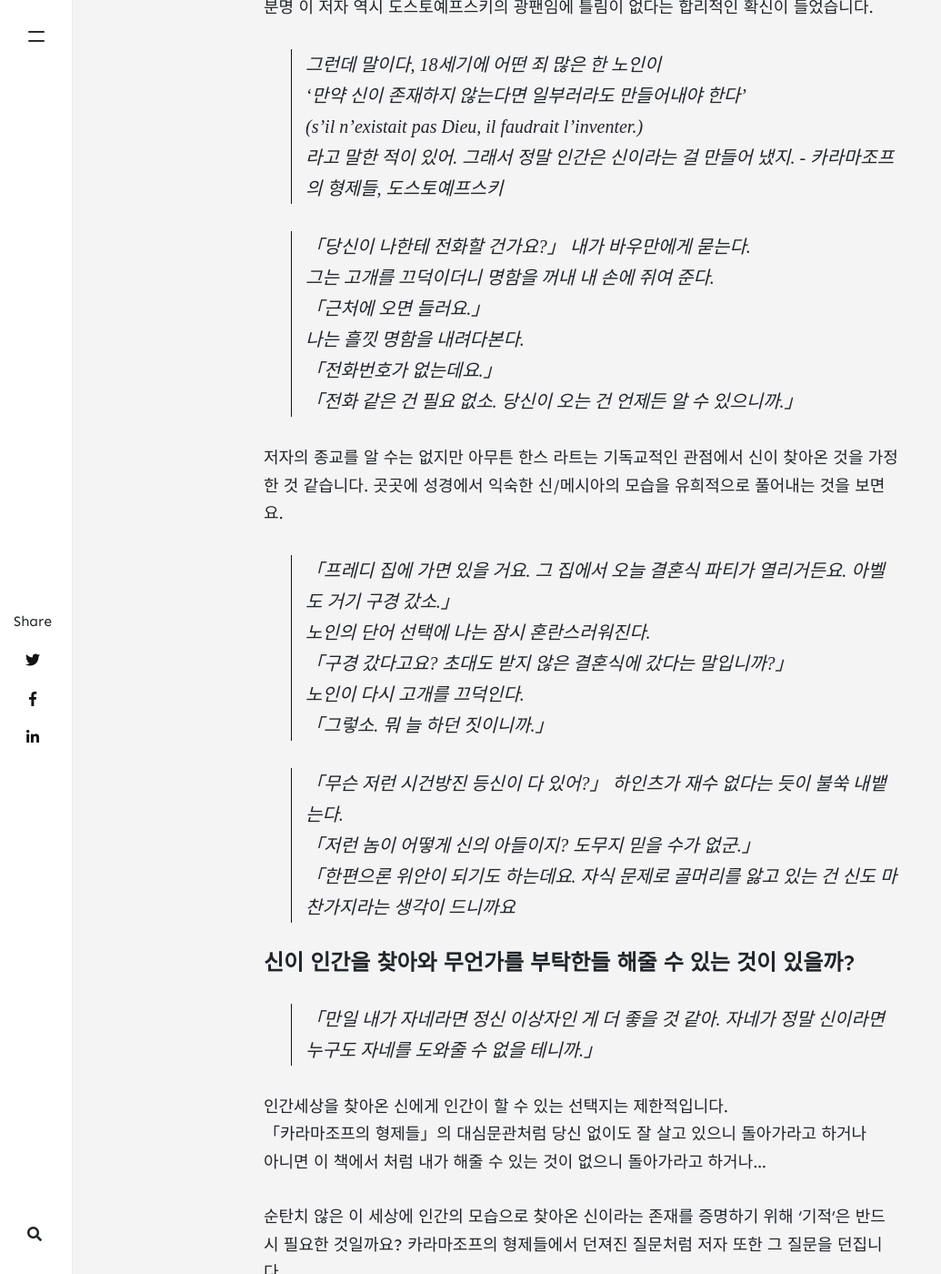
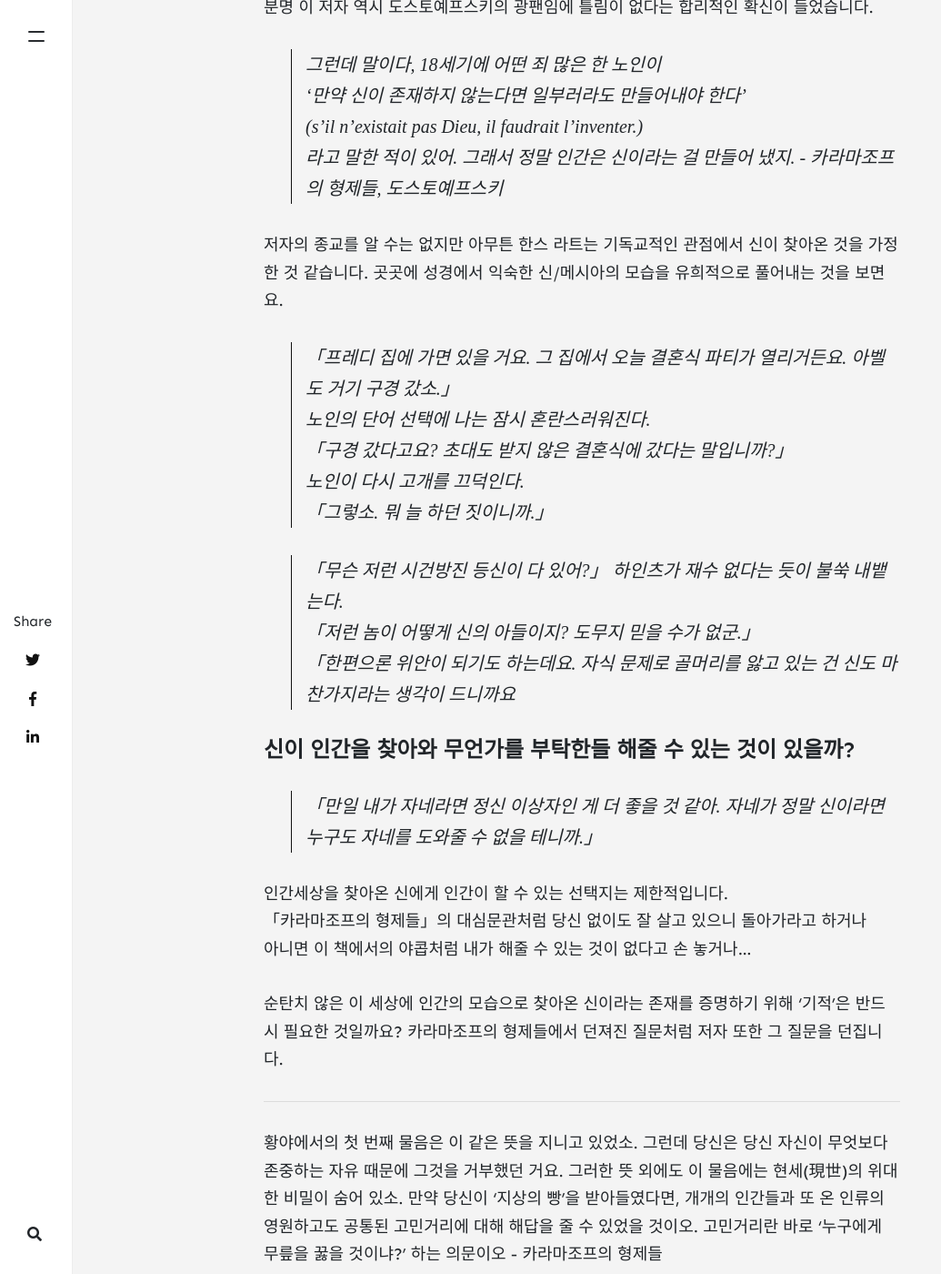
Before and after one commit to daduki/daduki.github.io, a Jekyll site: the page built from _posts/2020-06-08-book-review-und-gott-pt1.md, in a window 1280 px wide and 1400 px high, scrolled down 1627 px. Shown: the whole window at 91% size, without its empty margins (0-1035 px from the left). Built offline with Jekyll 4.4.1, drawn with Linux system fonts in a browser that asks for light colours; nearby versions of some CDN libraries; comment, search, counter and statistics services are not loaded.

Commit message:
Update 2020-06-08-book-review-und-gott-pt1.md

```diff
--- a/_posts/2020-06-08-book-review-und-gott-pt1.md
+++ b/_posts/2020-06-08-book-review-und-gott-pt1.md
@@ -30,13 +30,6 @@ image: assets/images/br004.jfif
 라고 말한 적이 있어. 그래서 정말 인간은 신이라는 걸 만들어 냈지. - 카라마조프의 형제들, 도스토예프스키
 
 
-> 「당신이 나한테 전화할 건가요?」 내가 바우만에게 묻는다.
-그는 고개를 끄덕이더니 명함을 꺼내 내 손에 쥐여 준다.
-「근처에 오면 들러요.」
-나는 흘낏 명함을 내려다본다.
-「전화번호가 없는데요.」
-「전화 같은 건 필요 없소. 당신이 오는 건 언제든 알 수 있으니까.」
-
 저자의 종교를 알 수는 없지만 아무튼 한스 라트는 기독교적인 관점에서 신이 찾아온 것을 가정한 것 같습니다. 곳곳에 성경에서 익숙한 신/메시아의 모습을 유희적으로 풀어내는 것을 보면요.
 
 > 「프레디 집에 가면 있을 거요. 그 집에서 오늘 결혼식 파티가 열리거든요. 아벨도 거기 구경 갔소.」
@@ -56,13 +49,17 @@ image: assets/images/br004.jfif
 
 인간세상을 찾아온 신에게 인간이 할 수 있는 선택지는 제한적입니다.
 「카라마조프의 형제들」의 대심문관처럼 당신 없이도 잘 살고 있으니 돌아가라고 하거나
-아니면 이 책에서 처럼 내가 해줄 수 있는 것이 없으니 돌아가라고 하거나...
+아니면 이 책에서의 야콥처럼 내가 해줄 수 있는 것이 없다고 손 놓거나...
 
 순탄치 않은 이 세상에 인간의 모습으로 찾아온 신이라는 존재를 증명하기 위해 '기적'은 반드시 필요한 것일까요? 카라마조프의 형제들에서 던져진 질문처럼 저자 또한 그 질문을 던집니다.
 
-> 황야에서의 첫 번째 물음은 이 같은 뜻을 지니고 있었소. 그런데 당신은 당신 자신이 무엇보다 존중하는 자유 때문에 그것을 거부했던 거요. 그러한 뜻 외에도 이 물음에는 현세(現世)의 위대한 비밀이 숨어 있소. 만약 당신이 ‘지상의 빵’을 받아들였다면, 개개의 인간들과 또 온 인류의 영원하고도 공통된 고민거리에 대해 해답을 줄 수 있었을 것이오. 고민거리란 바로 ‘누구에게 무릎을 꿇을 것이냐?’ 하는 의문이오 - 카라마조프의 형제들
+---
 
-> 「예를 들어, 자네는 마음만 먹으면 세상의 모든 카지노 돈을 딸 수 있다고 해놓고 왜 그러지 않았지? 그 돈이면 정말 좋은 일들을 많이 할 수 있잖아! 그랬다면 자네의 삐딱한 아들조차 그게 알량한 서커스 마술 따위로는 할 수 없는 일이라는 걸 인정하지 않았을까?」
+황야에서의 첫 번째 물음은 이 같은 뜻을 지니고 있었소. 그런데 당신은 당신 자신이 무엇보다 존중하는 자유 때문에 그것을 거부했던 거요. 그러한 뜻 외에도 이 물음에는 현세(現世)의 위대한 비밀이 숨어 있소. 만약 당신이 ‘지상의 빵’을 받아들였다면, 개개의 인간들과 또 온 인류의 영원하고도 공통된 고민거리에 대해 해답을 줄 수 있었을 것이오. 고민거리란 바로 ‘누구에게 무릎을 꿇을 것이냐?’ 하는 의문이오 - 카라마조프의 형제들
+
+---
+
+「예를 들어, 자네는 마음만 먹으면 세상의 모든 카지노 돈을 딸 수 있다고 해놓고 왜 그러지 않았지? 그 돈이면 정말 좋은 일들을 많이 할 수 있잖아! 그랬다면 자네의 삐딱한 아들조차 그게 알량한 서커스 마술 따위로는 할 수 없는 일이라는 걸 인정하지 않았을까?」
 「어제 난 상당한 액수를 수도원에 잃어 주고 왔어.」
 「그것도 카지노에서 딴 돈이야?」 아벨이 고개를 끄덕인다.
 「자네한테 그게 그렇게 쉬운 일이라면 왜 좀 더 큰 규모로 하지 않지? 돈이 많으면 바꿀 수 있는 일도 많아.」 나는 이런다고 해서 아벨이 돈의 출처를 고백할 거라고는 예상하지 않았지만, 이런 도발은 충분히 시도해 볼 만한 가치가 있다. 최소한 자신의 논거에 허점이 있다는 사실은 인정할지 모르니까.
@@ -80,6 +77,7 @@ image: assets/images/br004.jfif
 「명심해, 야콥. 인간들을 올바른 길로 이끌 기적은 결코 쉽지 않아. 예를 들어 남극과 북극의 얼음이 실은 지구 온난화 때문이 아니라 내 지시로 녹는 것이라고 해도 인간들은 그 때문에 신을 믿지는 않아. 아니, 오히려 그 반대지.」
   -「그리고 신은 얘기나 좀 하다고 했다」
 
+---
 
 ##### 그렇게 신과 동행하는 이 묘한 이야기는 3부작 「그리고 신은 얘기나 좀 하다고 했다」에서 「악마도 때론 인간일 뿐이다」, 「그리고 신은 내게 도와 달라고 말했다」로 이어지게 됩니다.
 Cont.
```
